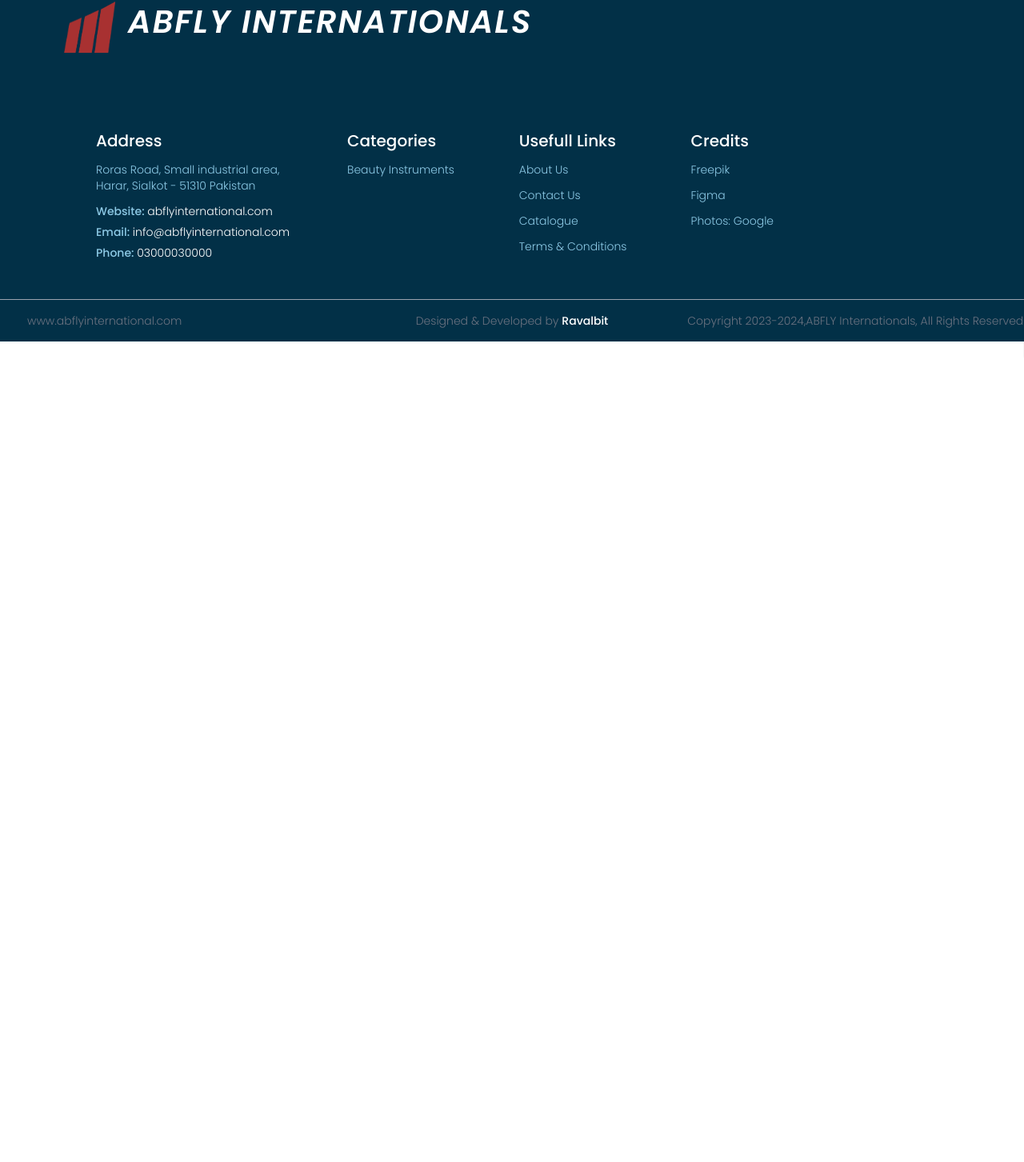
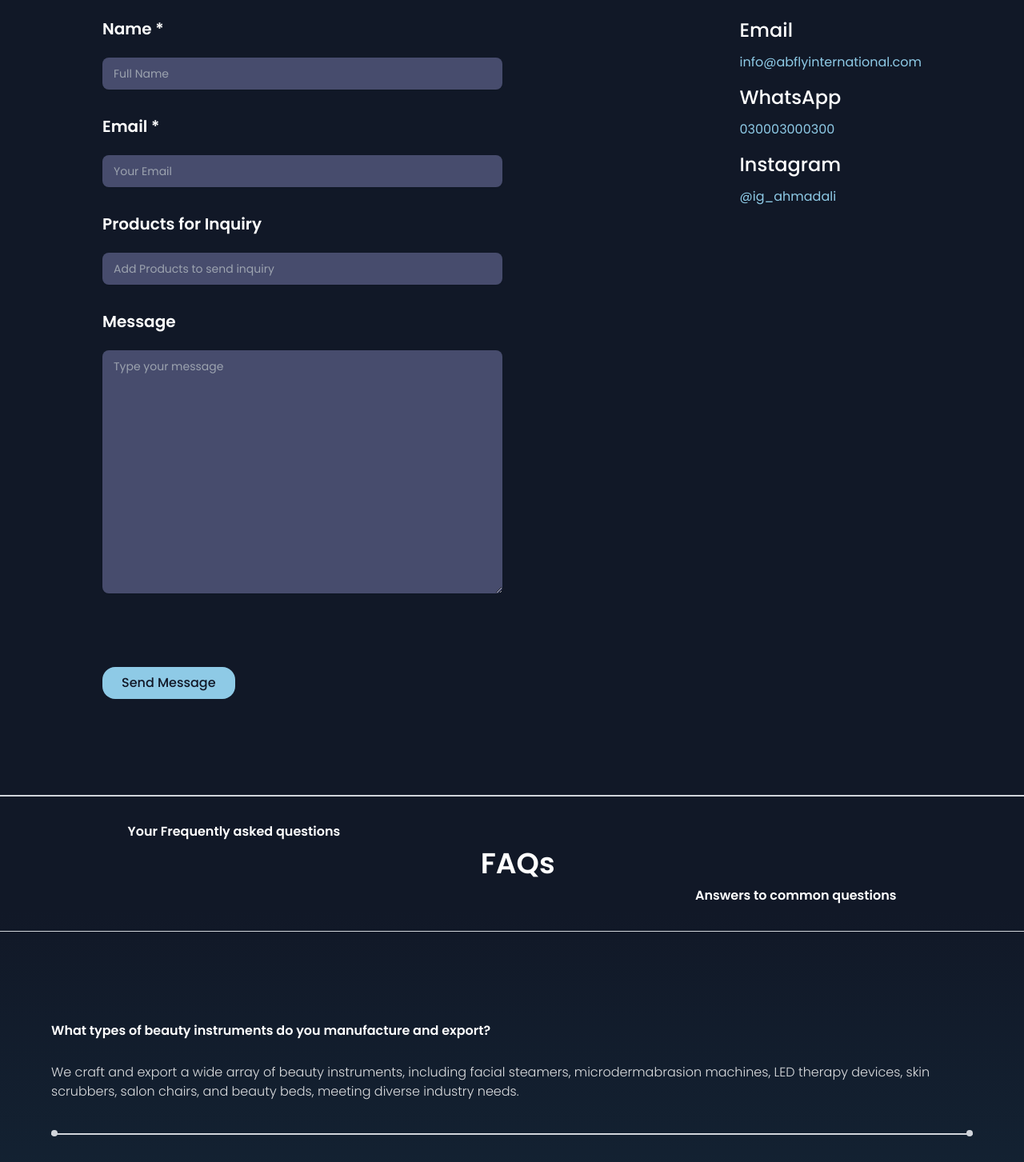
Before and after one commit to ahmadali3180/abfly-international, a React (Vite) app: page /contact in a window 1280 px wide. Shown: the part 354-1807 px from the top of the page at 80% size. Before the commit the page ends 800 px from the top, so only its background shows below. Built offline with nearby package versions, Linux system fonts and the light colour scheme.

Commit message:
FAQ & Contact Complete

```diff
--- a/src/components/FAQ.jsx
+++ b/src/components/FAQ.jsx
@@ -1,4 +1,27 @@
 import React from "react";
+
+const QNA = [
+  {
+    id: 1,
+    q: `What types of beauty instruments do you manufacture and export?`,
+    ans: ` We craft and export a wide array of beauty instruments, including facial steamers, microdermabrasion machines, LED therapy devices, skin scrubbers, salon chairs, and beauty beds, meeting diverse industry needs.`,
+  },
+  {
+    id: 2,
+    q: `Are your beauty instruments compliant with international standards and regulations?`,
+    ans: `Yes, our beauty instruments strictly adhere to global standards and regulations for quality, safety, and performance. We meticulously ensure compliance in all manufacturing stages to uphold the highest industry benchmarks.`,
+  },
+  {
+    id: 3,
+    q: `Can you customize beauty instruments according to specific requirements or branding needs?`,
+    ans: `Certainly! We offer tailored customization services to match your exact requirements and branding preferences. From design tweaks to branding elements, our skilled team ensures your personalized beauty instruments reflect your vision flawlessly.`,
+  },
+  {
+    id: 4,
+    q: `What sets your beauty instruments apart from competitors in the market?`,
+    ans: `Our beauty instruments excel in quality, innovation, and reliability. We integrate cutting-edge technology for superior performance and results. Coupled with our unwavering commitment to customer satisfaction and competitive pricing, we stand out as the preferred choice for beauty professionals worldwide.`,
+  },
+];
 
 const FAQ = () => {
   return (
@@ -20,6 +43,23 @@
         </div>
       </div>
       <div className="h-[1.5px] bg-gray-300" />
+      {/* Question Answers*/}
+      <div className="flex flex-col text-white items md:py-20 sm:py-16 py-8 lg:px-16 sm:px-8 md:px-10 xxs:px-4  ">
+        {QNA.map((qna) => (
+          <React.Fragment key={qna.id}>
+            <div className="flex flex-col gap-7 py-8 text-sm sm:text-base">
+              <h1 className="font-semibold w-full">{qna.q}</h1>
+              <p className="font-light opacity-85">{qna.ans}</p>
+            </div>
+            <div className="flex flex-row items-center justify-between">
+              <div className="w-2 h-2 rounded-full bg-gray-300 relative top-1" />
+              <div className="h-[1.5px] bg-gray-300 border-none border-r-2 border-l-2" />
+              <div className="w-2 h-2 rounded-full bg-gray-300 relative top-1" />
+            </div>
+            <div className="h-[1.5px] bg-gray-300 border-none border-r-2 border-l-2" />
+          </React.Fragment>
+        ))}
+      </div>
     </section>
   );
 };
--- a/src/components/Footer.jsx
+++ b/src/components/Footer.jsx
@@ -1,7 +1,7 @@
 import React from "react";
 
 const Footer = () => (
-  <section className="flex flex-col bg-darkblue-custom ">
+  <section className="flex flex-col bg-[#11142B]">
     <div className="w-full sm:px-10 py-8 ">
       <form className="flex lg:flex-row flex-col items-center justify-between gap-10 lg:gap-0 xl:px-20">
         <div>
--- a/src/pages/Contact.jsx
+++ b/src/pages/Contact.jsx
@@ -1,7 +1,129 @@
 import React from "react";
+import { Link } from "react-router-dom";
+const Contact = () => {
+  return (
+    <section className="xxs:px-6 sm:px-8 md:px-20 lg:px-32 py-10">
+      <div className="flex flex-col text-left gap-20 xxs:mt-20 sm:mt-24 lg:mt-32 text-white">
+        {/* Heading*/}
+        <div className="flex flex-col gap-8">
+          <h1 className="md:text-[2.75rem] text-4xl font-semibold">
+            Contact Us.
+          </h1>
+          <p className="lg:text-lg font-light">
+            To place order and further inquiries,{" "}
+            <br className="xs:block hidden" /> contact us with your inquiry
+            details
+          </p>
+        </div>
+        {/* Main Content */}
+        <div className="flex sm:flex-row flex-col justify-between lg:gap-0 gap-12 ">
+          <div className="flex flex-col gap-8 xl:w-[31.25rem] md:w-[25rem] sm:w-[23rem] sm:px-0 px-2 xs:px-8 ">
+            {/* name */}
+            <div className="flex flex-col gap-3">
+              <label
+                htmlFor="name"
+                className="block lg:text-xl text-base font-semibold leading-6"
+              >
+                Name *
+              </label>
+              <div className="mt-2.5">
+                <input
+                  type="text"
+                  id="name"
+                  placeholder="Full Name"
+                  autoComplete="given-name"
+                  className="block w-full rounded-lg border-0 px-3.5 py-2 text-text-primary shadow-sm placeholder:text-gray-400 sm:text-sm sm:leading-6 bg-[#474C6D]"
+                />
+              </div>
+            </div>
 
-const Contact = () => {
-  return <div>Contact</div>;
+            {/* email  */}
+            <div className="flex flex-col gap-3">
+              <label
+                htmlFor="email"
+                className="block lg:text-xl font-semibold leading-6"
+              >
+                Email *
+              </label>
+              <div className="mt-2.5">
+                <input
+                  type="email"
+                  placeholder="Your Email"
+                  id="email"
+                  className="block w-full rounded-lg border-0 px-3.5 py-2 text-text-primary shadow-sm placeholder:text-gray-400 sm:text-sm sm:leading-6 bg-[#474C6D]"
+                />
+              </div>
+            </div>
+            {/* Product Code  */}
+            <div className="flex flex-col gap-3">
+              <label
+                htmlFor="Product"
+                className="block lg:text-xl font-semibold leading-6"
+              >
+                Products for Inquiry
+              </label>
+              <div className="mt-2.5">
+                <input
+                  type="text"
+                  placeholder="Add Products to send inquiry"
+                  id="Product"
+                  className="block w-full rounded-lg border-0 px-3.5 py-2 text-text-primary shadow-sm placeholder:text-gray-400 sm:text-sm sm:leading-6 bg-[#474C6D]"
+                />
+              </div>
+            </div>
+            {/* message  */}
+            <div className="flex flex-col gap-3">
+              <label
+                htmlFor="message"
+                className="block lg:text-xl font-semibold leading-6"
+              >
+                Message
+              </label>
+              <div className="mt-2.5">
+                <textarea
+                  placeholder="Type your message"
+                  name="message"
+                  id="message"
+                  rows={12}
+                  className="block w-full rounded-lg border-0 px-3.5 py-2 text-text-primary shadow-sm placeholder:text-gray-400 sm:text-sm sm:leading-6 bg-[#474C6D]"
+                  defaultValue={""}
+                />
+              </div>
+              <div className="mt-20">
+                <button
+                  type="submit"
+                  className="bg-lightblue-custom rounded-2xl px-6 py-2 text-gray-900 font-medium text-sm sm:text-base"
+                >
+                  Send Message
+                </button>
+              </div>
+            </div>
+          </div>
+          {/* Contact Details */}
+          <div className="md:text-base text-sm text-lightblue-custom flex flex-col gap-4 sm:px-0 px-4 xs:px-8">
+            <div className="flex flex-col gap-3">
+              <h1 className="font-medium lg:text-2xl text-white">Email</h1>
+              <Link>info@abflyinternational.com</Link>
+            </div>
+            <div className="flex flex-col gap-3">
+              <h1 className="font-medium lg:text-2xl text-white">WhatsApp</h1>
+              <Link>030003000300</Link>
+            </div>
+            <div className="flex flex-col gap-3">
+              <h1 className="font-medium lg:text-2xl text-white">Instagram</h1>
+              <Link>@ig_ahmadali</Link>
+            </div>
+          </div>
+        </div>
+        {/* Map */}
+        <div>
+          {/* Map */}
+
+          {/* Text */}
+        </div>
+      </div>
+    </section>
+  );
 };
 
 export default Contact;
```
